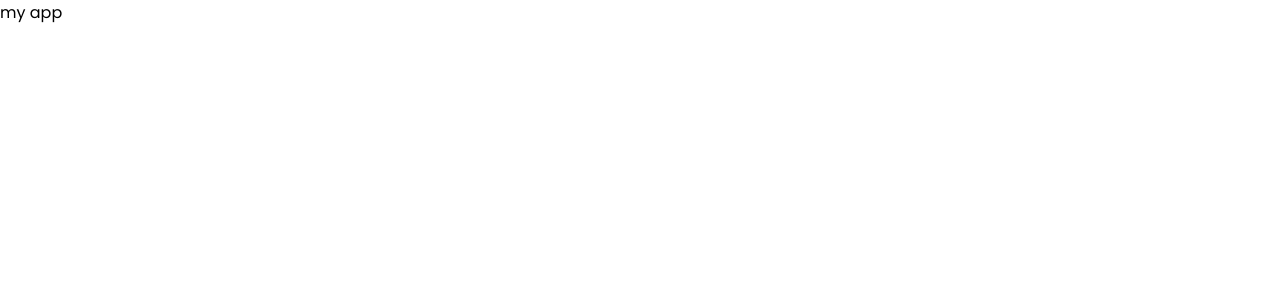
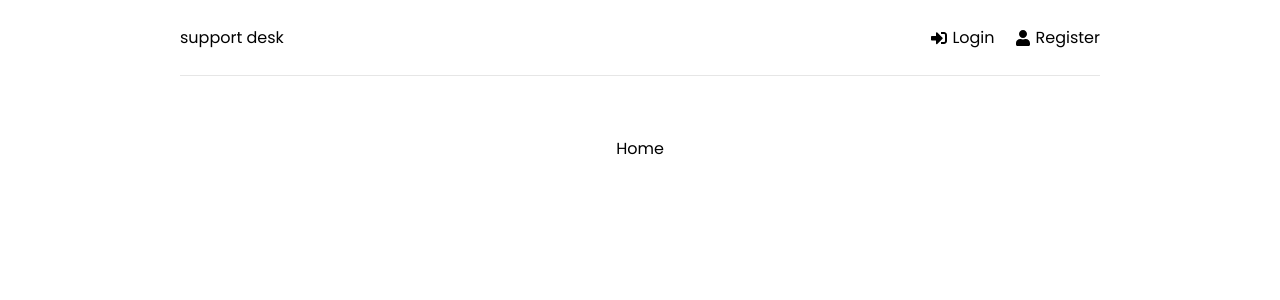
Before and after one commit to ShiranRidel/SupportDesk-MERN, a React (Create React App) app in the folder frontend/: page / in a window 1280 px wide. Shown: the top 300 px of the page. Built offline with nearby package versions, Linux system fonts and the light colour scheme.

Commit message:
header & initial pages

```diff
--- a/frontend/src/App.js
+++ b/frontend/src/App.js
@@ -1,5 +1,23 @@
+import { BrowserRouter as Router, Routes, Route } from "react-router-dom";
+import Header from "./components/Header";
+import Home from "./pages/Home";
+import Login from "./pages/Login";
+import Register from "./pages/Register";
 function App() {
-  return <div>my app</div>;
+  return (
+    <>
+      <Router>
+        <div className="container">
+          <Header />
+          <Routes>
+            <Route path="/" element={<Home />} />
+            <Route path="/login" element={<Login />} />
+            <Route path="/register" element={<Register />} />
+          </Routes>
+        </div>
+      </Router>
+    </>
+  );
 }
 
 export default App;
--- /dev/null
+++ b/frontend/src/components/Header.jsx
@@ -0,0 +1,26 @@
+import { FaSignInAlt, FaSignOutAlt, FaUser } from "react-icons/fa";
+import { Link } from "react-router-dom";
+
+function Header() {
+  return (
+    <header className="header">
+      <div className="logo">
+        <Link to="/">support desk</Link>
+      </div>
+      <ul>
+        <li>
+          <Link to="/login">
+            <FaSignInAlt /> Login
+          </Link>
+        </li>
+        <li>
+          <Link to="/register">
+            <FaUser /> Register
+          </Link>
+        </li>
+      </ul>
+    </header>
+  );
+}
+
+export default Header;
--- /dev/null
+++ b/frontend/src/pages/Home.jsx
@@ -0,0 +1,8 @@
+
+function Home() {
+  return (
+    <div>Home</div>
+  )
+}
+
+export default Home
--- /dev/null
+++ b/frontend/src/pages/Login.jsx
@@ -0,0 +1,8 @@
+
+function Login() {
+  return (
+    <div>Login</div>
+  )
+}
+
+export default Login
--- /dev/null
+++ b/frontend/src/pages/Register.jsx
@@ -0,0 +1,8 @@
+
+function Register() {
+  return (
+    <div>Register</div>
+  )
+}
+
+export default Register
```
